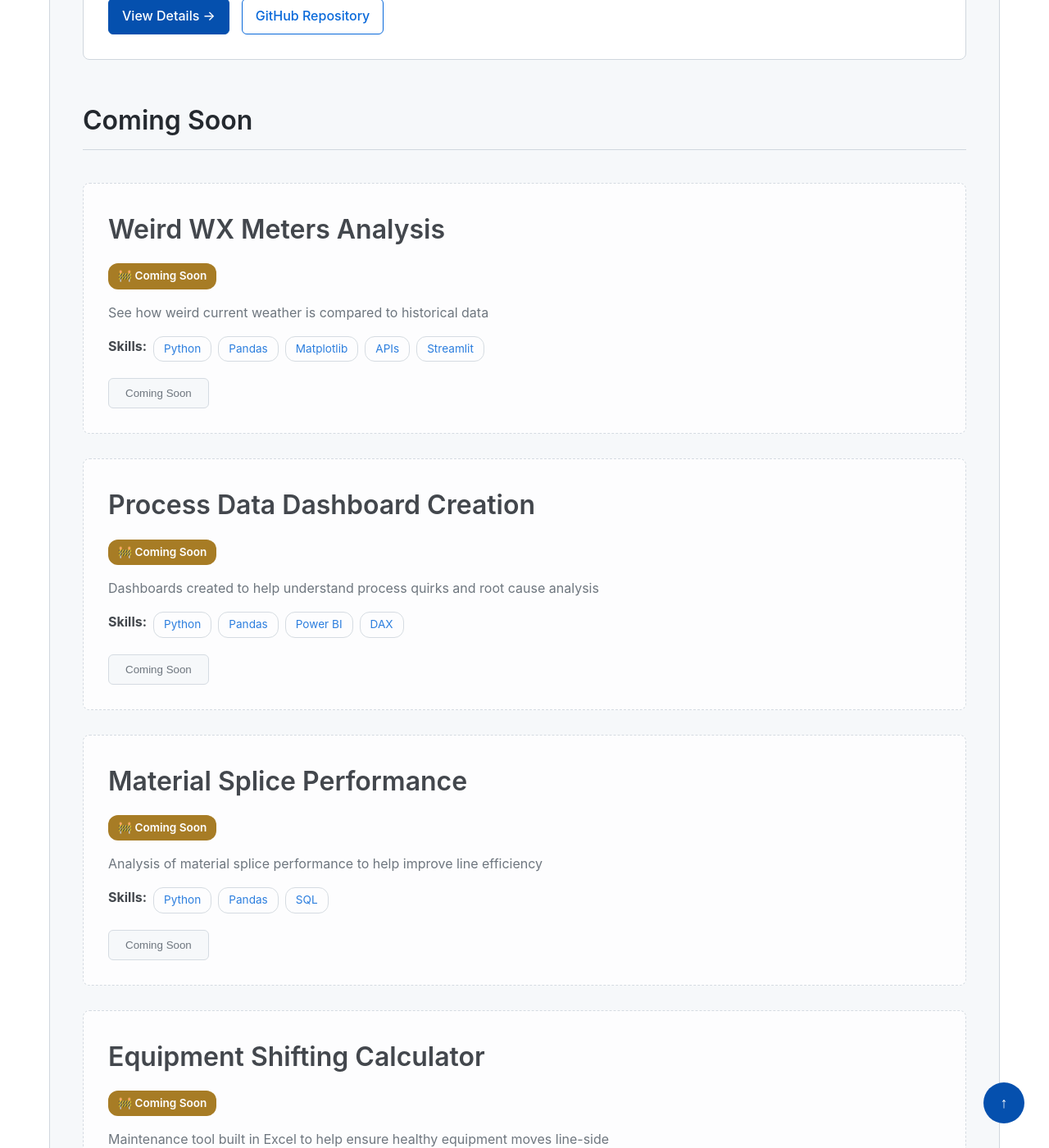
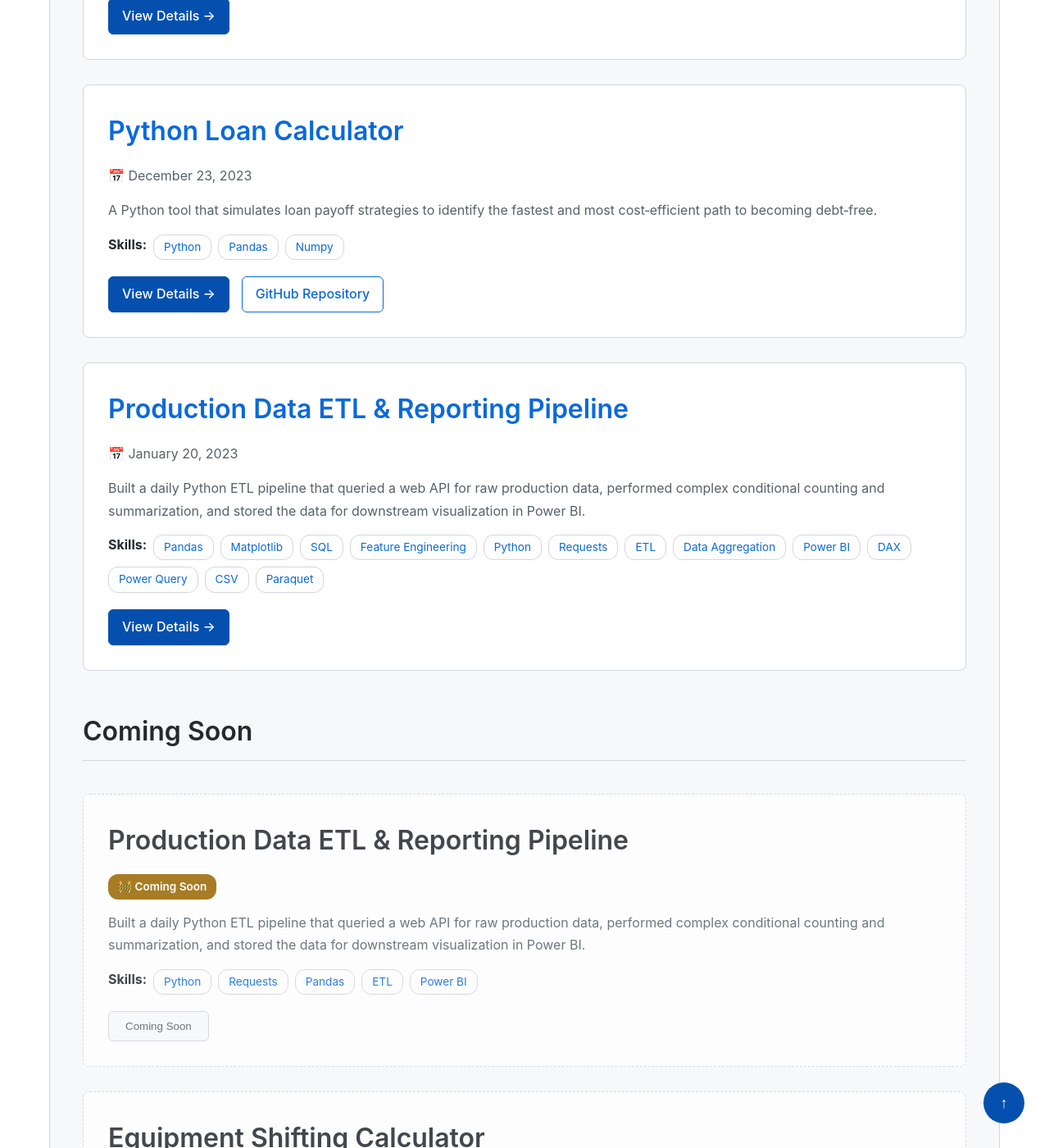
Before and after one commit to jdwasner/jdwasner.github.io, a Jekyll site: the page built from _pages/projects.md, in a window 1280 px wide and 1400 px high, scrolled down 1454 px. Shown: the whole window at 82% size. Built offline with Jekyll 4.4.1, drawn with Linux system fonts in a browser that asks for light colours; some of the changed text lies outside the part shown.

Commit message:
Added 2 project place holders

```diff
--- a/_config.yml
+++ b/_config.yml
@@ -67,37 +67,19 @@ kramdown:
 
 # Coming Soon Projects
 coming_soon_projects:
-  - title: "Weird WX Meters Analysis"
-    description: "See how weird current weather is compared to historical data"
+  - title: "Production Data ETL & Reporting Pipeline"
+    description: "Built a daily Python ETL pipeline that queried a web API for raw production data, performed complex conditional counting and summarization, and stored the data for downstream visualization in Power BI."
     skills:
       - Python
+      - Requests
       - Pandas
-      - Matplotlib
-      - APIs
-      - Streamlit
-  - title: "Process Data Dashboard Creation"
-    description: "Dashboards created to help understand process quirks and root cause analysis"
-    skills:
-      - Python
-      - Pandas
+      - ETL
       - Power BI
-      - DAX
-  - title: "Material Splice Performance"
-    description: "Analysis of material splice performance to help improve line efficiency"
-    skills:
-      - Python
-      - Pandas
-      - SQL
   - title: "Equipment Shifting Calculator"
     description: "Maintenance tool built in Excel to help ensure healthy equipment moves line-side"
     skills:
       - Excel
       - Power Query
-  - title: "Daily Equipment Data ETL Pipeline"
-    description: "Leveraged python to collect and store process data via webscrapeping and API calls for daily dashboard updates"
-    skills:
-      - Python
-      - Pandas
   - title: "Ticket to Ride Optimization"
     description: "Analysis of Ticket to Ride board game strategies using Monte Carlo simulations to determine optimal gameplay"
     skills:
--- /dev/null
+++ b/_projects/Material_Splice_Performance_Analysis.md
@@ -0,0 +1,47 @@
+---
+layout: project
+title: Production Data ETL & Reporting Pipeline
+date: 2023-01-20
+description: Built a daily Python ETL pipeline that queried a web API for raw production data, performed complex conditional counting and summarization, and stored the data for downstream visualization in Power BI.
+featured: false
+featured_order:
+featured_image:
+skills:
+  - Pandas
+  - Matplotlib
+  - SQL
+  - Feature Engineering
+  - Python
+  - Requests
+  - ETL
+  - Data Aggregation
+  - Power BI
+  - DAX
+  - Power Query
+  - CSV
+  - Paraquet
+---
+**Role:**
+
+**Skills:**
+
+## Overview
+
+Place Holder
+
+## Problem
+
+Place Holder
+
+## Solution
+
+Place Holder
+
+## Impact
+
+Place Holder
+
+## Gallery
+
+IMAGE
+*Image Caption*
```
Also changed, not shown: _projects/Production_Data_ETL_&_Reporting_Pipeline.md (added, +46 -0 lines).
